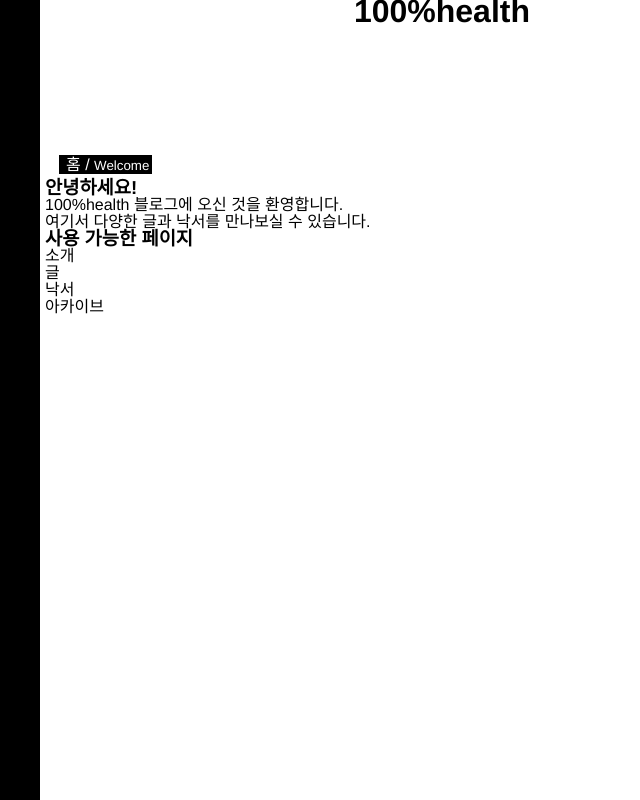
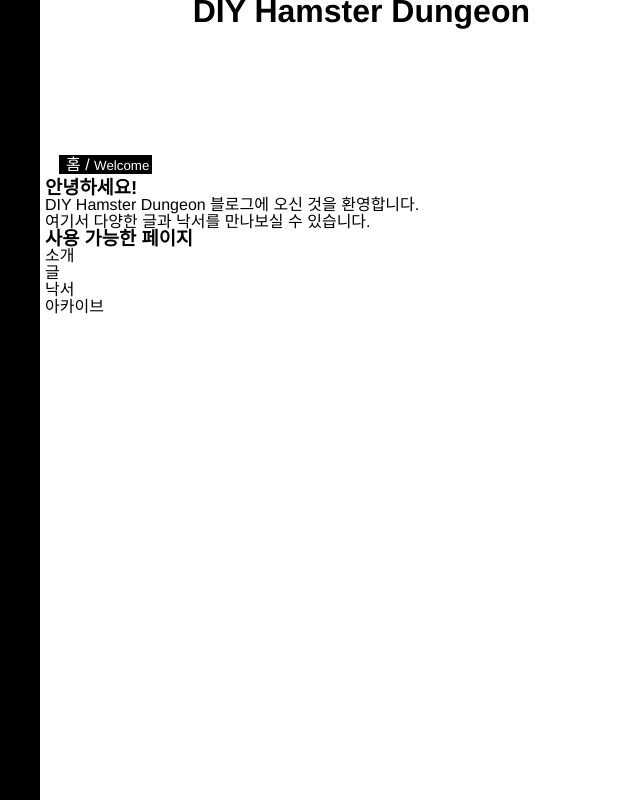
Before and after one commit to sheepycrunch/sheepycrunch.github.io, an Eleventy site: page src/index.njk in a window 1280 px wide. Shown: the whole page, without its empty margins (0-640 px from the left). Built offline with nearby package versions, Linux system fonts and the light colour scheme; Eleventy itself is replaced by a stand-in of ours; files that its build step writes are made by us from their sources; a web font is replaced by a local one.

Commit message:
제목 설정

```diff
--- a/src/_data/site.json
+++ b/src/_data/site.json
@@ -1,6 +1,6 @@
 {
-  "title": "100%health",
-  "description": "100%health - 개인 블로그",
+  "title": "DIY Hamster Dungeon",
+  "description": "DIY Hamster Dungeon - 개인 블로그",
   "url": "https://sheepycrunch.github.io",
   "author": "sheepycrunch",
   "navigation": [
--- a/src/_includes/layout.njk
+++ b/src/_includes/layout.njk
@@ -3,7 +3,7 @@
 <head>
   <meta charset="UTF-8">
   <meta name="viewport" content="width=device-width, initial-scale=1.0">
-  <title>{{ title }} - 100%health</title>
+  <title>{{ title }} - DIY Hamster Dungeon</title>
   <link href="/style.css" rel="stylesheet" type="text/css" media="all">
   {% if description %}
   <meta name="description" content="{{ description }}">
@@ -16,7 +16,7 @@
   <div id="wrapper">
     <div id="flexrayout">
       <div id="item1">
-        <h1 id="sitetitle" title="site title">100%health</h1>
+        <h1 id="sitetitle" title="site title">DIY Hamster Dungeon</h1>
         <br>
       </div>
       <div id="item2">
--- a/src/index.njk
+++ b/src/index.njk
@@ -1,7 +1,7 @@
 ---
 layout: layout.njk
-title: "100%health"
-description: "100%health - 개인 블로그"
+title: "DIY Hamster Dungeon"
+description: "DIY Hamster Dungeon - 개인 블로그"
 ---
 
 <nav class="section" id="home" aria-label="홈 섹션">
@@ -12,7 +12,7 @@ description: "100%health - 개인 블로그"
   </div>
   <div id="homecontent">
     <h3>안녕하세요!</h3>
-    <p>100%health 블로그에 오신 것을 환영합니다.</p>
+    <p>DIY Hamster Dungeon 블로그에 오신 것을 환영합니다.</p>
     <p>여기서 다양한 글과 낙서를 만나보실 수 있습니다.</p>
 
     <h3>사용 가능한 페이지</h3>
```
Also changed, not shown: src/not_found.html (+2 -2 lines), README.md.
